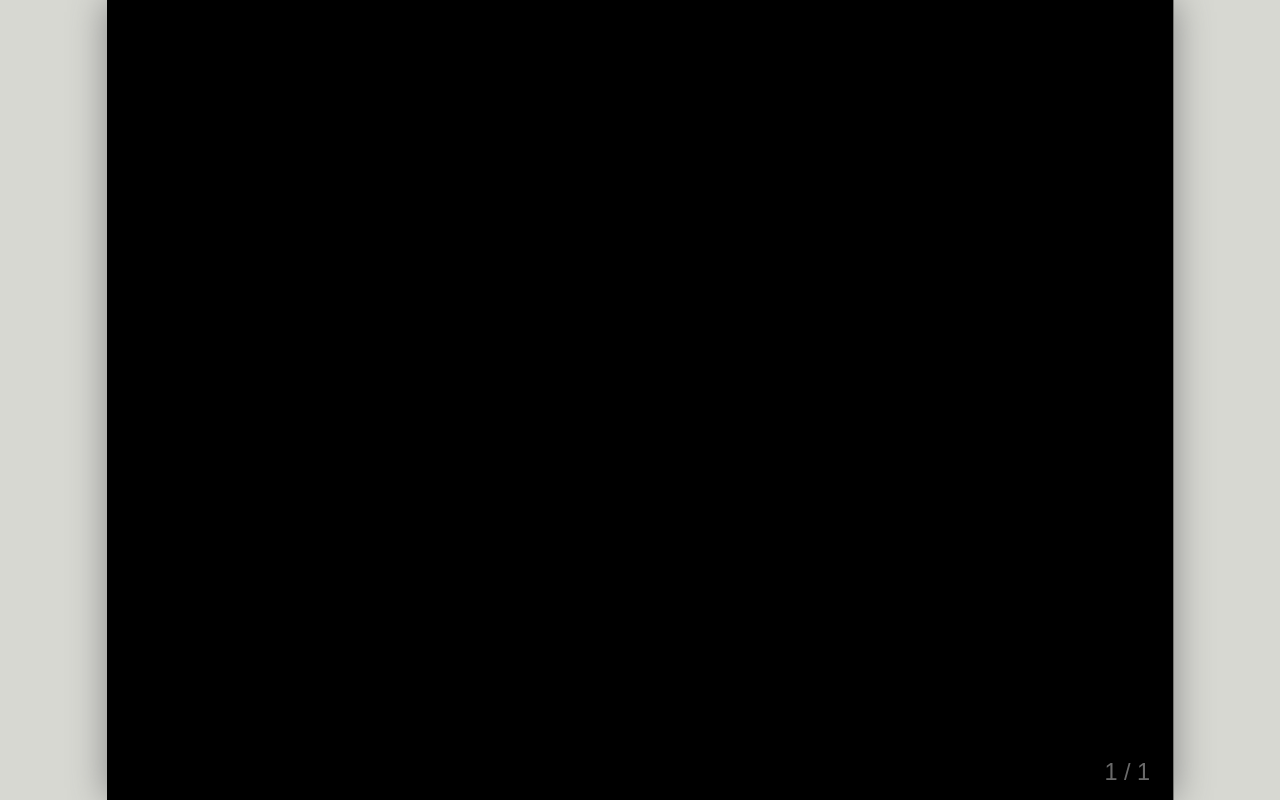
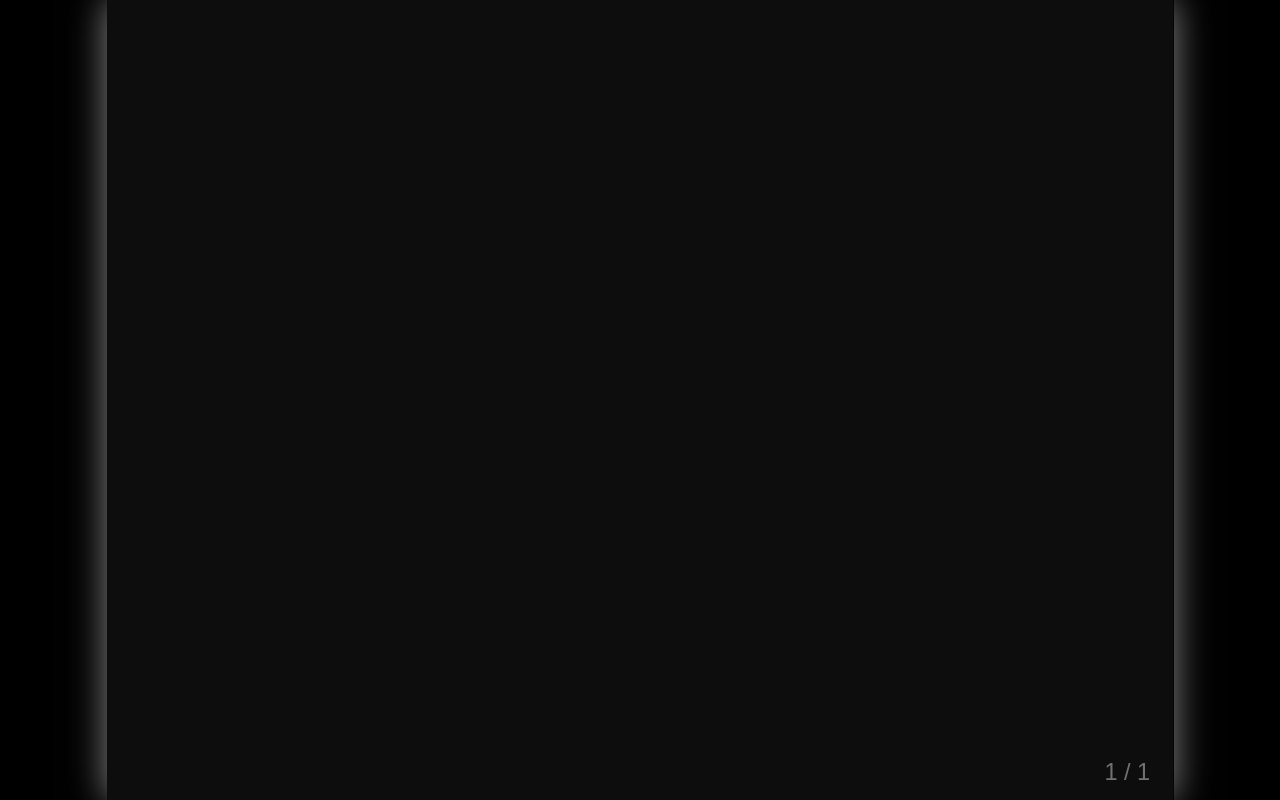
Before and after one commit to shinglyu/mdslides-new, a Flask app: template template/template.html in a window 1280 px wide. Run offline with Flask 2, Linux system fonts and the light colour scheme; the template is opened without the code that fills it, so the values that code supplies are empty; parts of the project's set-up code (start-up, migrations or seed data) failed here and were passed over; some libraries are stand-ins or nearby versions.

Commit message:
Dark background theme

```diff
--- a/static/style/slide.css
+++ b/static/style/slide.css
@@ -1,6 +1,9 @@
 /* Color */
+.remark-slide-container {
+  background-color: black;
+}
 .remark-slide-content {
-  background-color:black;
+  background-color:#0d0d0d;
   color:lightgrey;
   background-size:cover;
   background-position:0,0;
```
Also changed, not shown: 1 other file.
